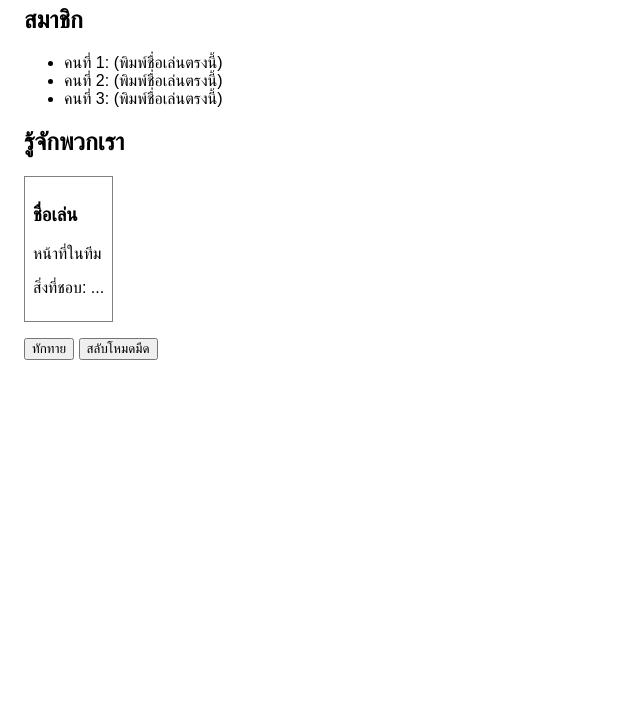
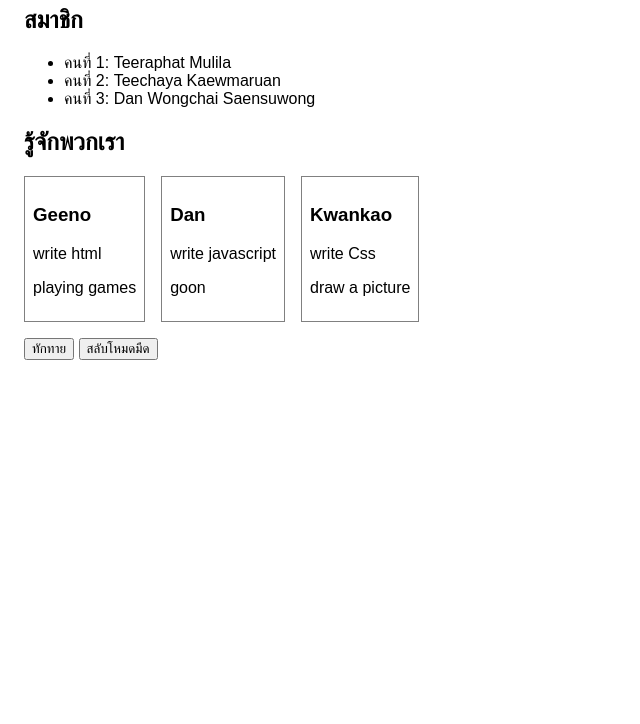
Before and after one commit to teeraphat-mulila/team-14, a plain HTML site: page index.html in a window 1280 px wide. Shown: the part 76-800 px from the top of the page, without its empty margins (0-640 px from the left). Drawn offline with Linux system fonts and the light colour scheme.

Commit message:
Update index.html

```diff
--- a/index.html
+++ b/index.html
@@ -9,14 +9,14 @@
 <body>
 
   <!-- รอบที่ 3 (คาบหน้า): แก้ชื่อทีมตรงบรรทัดนี้ -->
-  <h1 id="team-name">ชื่อทีมของเรา</h1>
+  <h1 id="team-name">albert and Einstein</h1>
 
   <!-- ===== รอบที่ 1: ทุกคนผลัดกันเพิ่มชื่อเล่นของตัวเอง ===== -->
   <h2>สมาชิก</h2>
   <ul id="member-list">
-    <li>คนที่ 1: (พิมพ์ชื่อเล่นตรงนี้)</li>
-    <li>คนที่ 2: (พิมพ์ชื่อเล่นตรงนี้)</li>
-    <li>คนที่ 3: (พิมพ์ชื่อเล่นตรงนี้)</li>
+    <li>คนที่ 1: Teeraphat Mulila</li>
+    <li>คนที่ 2: Teechaya Kaewmaruan</li>
+    <li>คนที่ 3: Dan Wongchai Saensuwong</li>
   </ul>
 
   <!-- ===== รอบที่ 2: คนที่ 1 (หัวหน้าทีม) ทำการ์ดให้ครบ 3 ใบ ===== -->
@@ -25,15 +25,23 @@
 
     <!-- การ์ดตัวอย่าง: คัดลอกทั้งก้อนนี้ไปทำใบที่ 2 และ 3 -->
     <div class="card">
-      <h3 class="card-name">ชื่อเล่น</h3>
-      <p class="card-role">หน้าที่ในทีม</p>
-      <p class="card-hobby">สิ่งที่ชอบ: ...</p>
+      <h3 class="card-name">Geeno</h3>
+      <p class="card-role">write html</p>
+      <p class="card-hobby">playing games</p>
     </div>
 
     <!-- การ์ดคนที่ 2 วางตรงนี้ -->
-
+     <div class="card">
+      <h3 class="card-name">Dan</h3>
+      <p class="card-role">write javascript</p>
+      <p class="card-hobby">goon</p>
+    </div>
     <!-- การ์ดคนที่ 3 วางตรงนี้ -->
-
+     <div class="card">
+      <h3 class="card-name">Kwankao</h3>
+      <p class="card-role">write Css</p>
+      <p class="card-hobby">draw a picture</p>
+    </div>
   </div>
 
   <!-- ปุ่มสำหรับคนที่ 3 (โปรแกรมเมอร์) ห้ามลบ id -->
```
